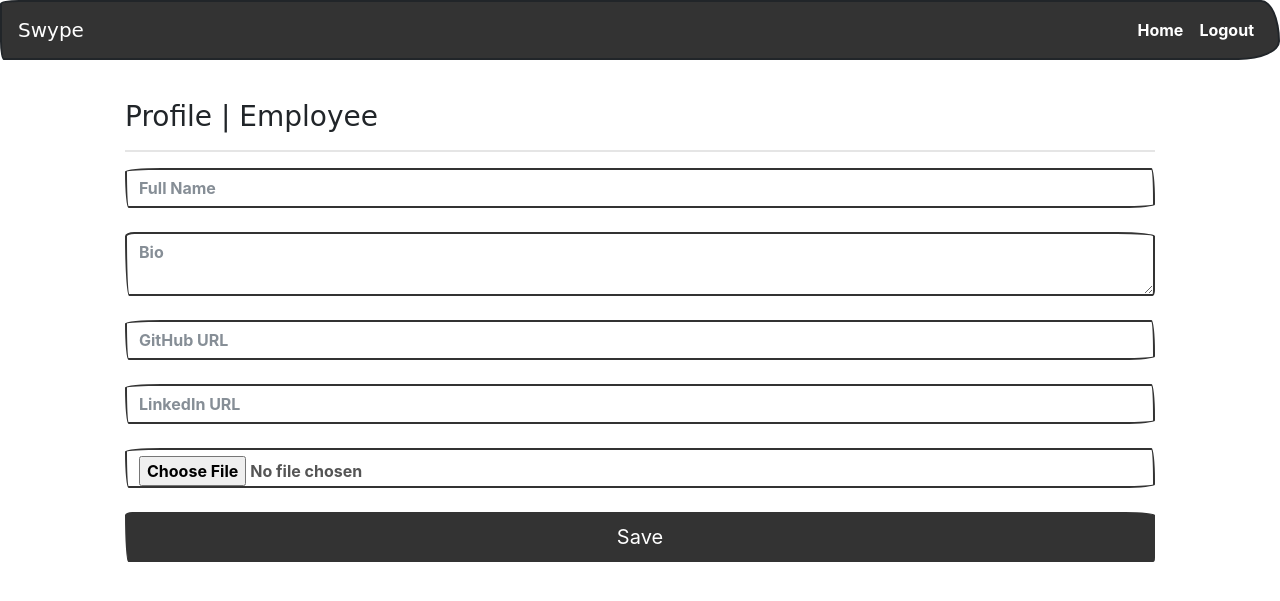
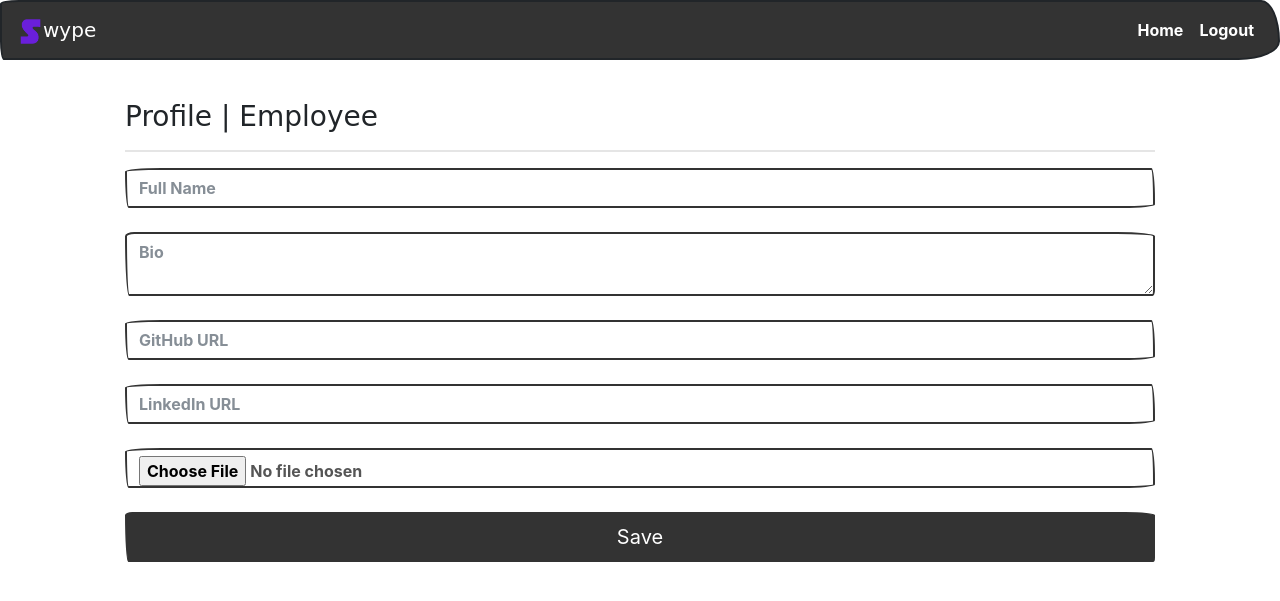
Before and after one commit to pratishrai/Swype, a Django app: page /profile/employee/ in a window 1280 px wide. Shown: the top 601 px of the page. Run offline with Django 3.2, Linux system fonts and the light colour scheme; the visitor is signed in with stand-in values (Sample User, id 1); some libraries are stand-ins or nearby versions; some web fonts are replaced.

Commit message:
Add logo in navbar

```diff
--- a/templates/base.html
+++ b/templates/base.html
@@ -18,7 +18,10 @@
 <body>
 <!-- Image and text -->
 <nav class="navbar navbar-expand-lg navbar-dark bg-primary">
-  <a class="navbar-brand" href="/">Swype</a>
+  <a class="navbar-brand" href="/">
+    <img src="{% static 'img/logo.png' %}" alt="S" style="width:25px;">wype
+  </a>
+  <!-- <a class="navbar-brand" href="/">Swype</a> -->
   <button class="navbar-toggler" type="button" data-toggle="collapse" data-target="#navbarColor01" aria-controls="navbarColor01" aria-expanded="false" aria-label="Toggle navigation">
     <span class="navbar-toggler-icon"></span>
   </button>
```
